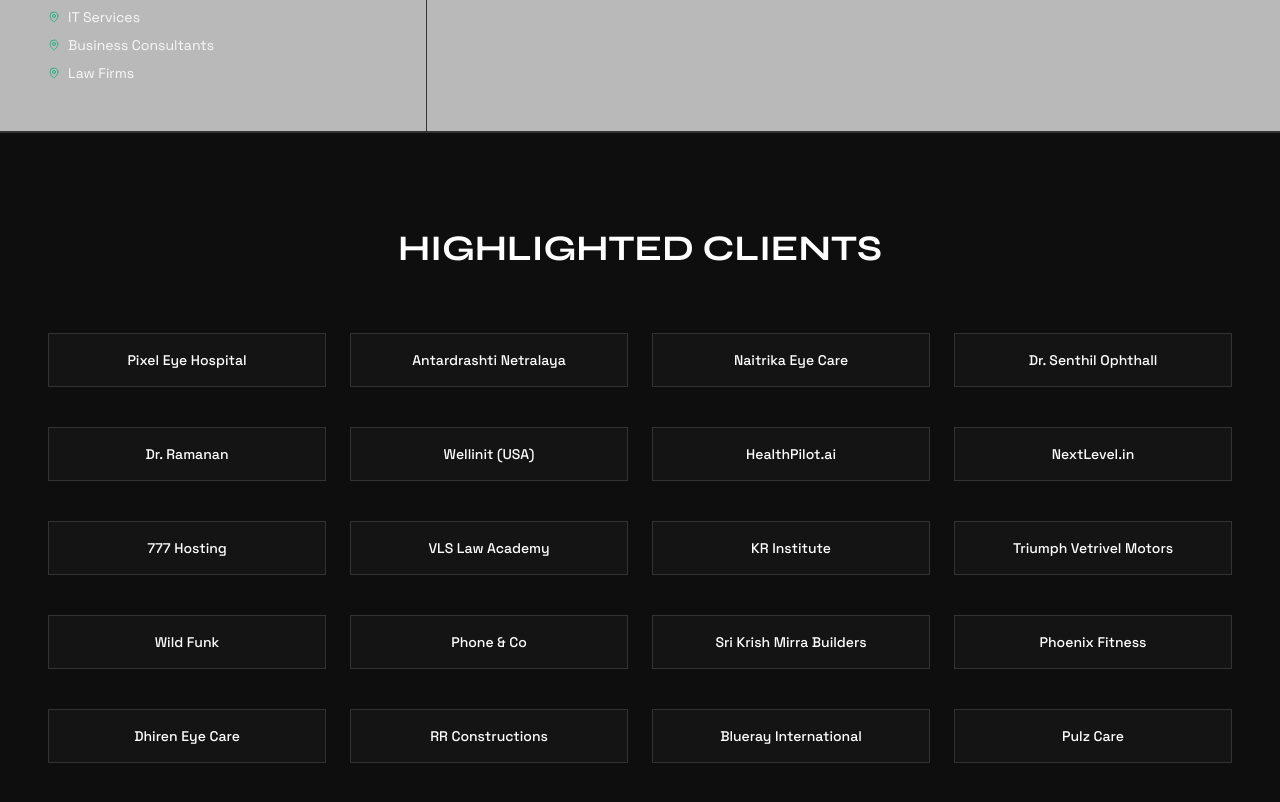
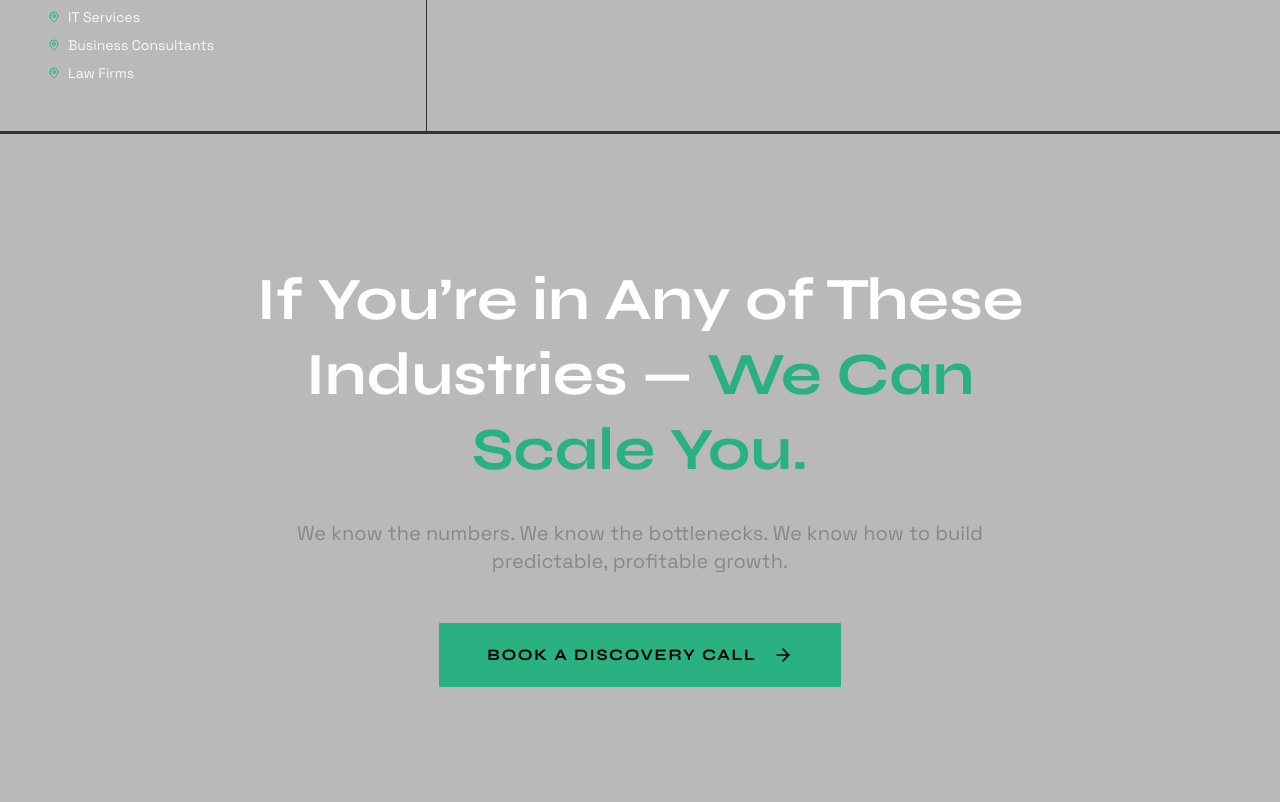
Before and after one commit to contact-igt/Invictus-frontend, a Next.js app: page /clients in a window 1280 px wide. Shown: the part 1960-2762 px from the top of the page. Built offline with nearby package versions, Linux system fonts and the light colour scheme; a web font is replaced by a local one.

Commit message:
command the client list

```diff
--- a/src/pageComponent/ClientsIndustriesPage/index.jsx
+++ b/src/pageComponent/ClientsIndustriesPage/index.jsx
@@ -93,7 +93,7 @@
             </section>
 
             {/* Client List (Optional Section) */}
-            <section className="py-16 md:py-24 px-6 md:px-12 border-b border-[#333] bg-[#0E0E0E]">
+            {/* <section className="py-16 md:py-24 px-6 md:px-12 border-b border-[#333] bg-[#0E0E0E]">
                 <div className="max-w-[2000px] mx-auto">
                     <h2 className="font-display text-4xl font-bold uppercase mb-12 text-white text-center">Highlighted Clients</h2>
                     <div className="grid sm:grid-cols-2 md:grid-cols-2 lg:grid-cols-3 xl:grid-cols-4  gap-6 max-w-7xl mx-auto ">
@@ -104,7 +104,7 @@
                         ))}
                     </div>
                 </div>
-            </section>
+            </section> */}
 
 
             {/* Closing CTA */}
```
